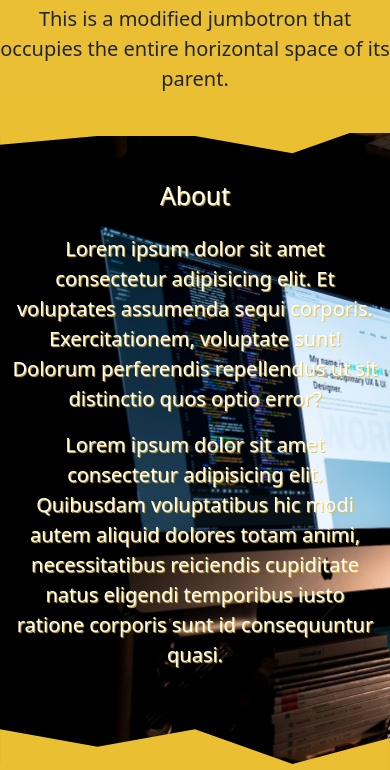
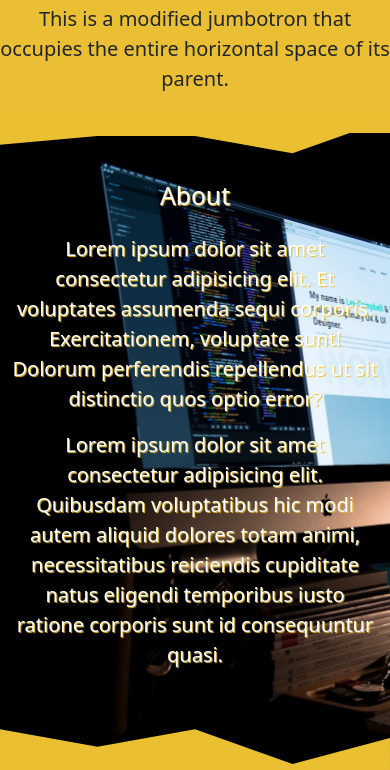
Before and after one commit to Nikki1412/Nikki1412.github.io, a plain HTML site: page index.html in a window 390 px wide. Shown: the part 297-1067 px from the top of the page. Drawn offline with nearby package versions, Linux system fonts and the light colour scheme.

Commit message:
update BG v5

```diff
--- a/style.css
+++ b/style.css
@@ -92,7 +92,7 @@ footer {
     .about {
         margin-top: -4rem;
         padding-top: 3rem;
-        background-position: auto;
+        background-position: 0;
     }
 
     .project {
```
